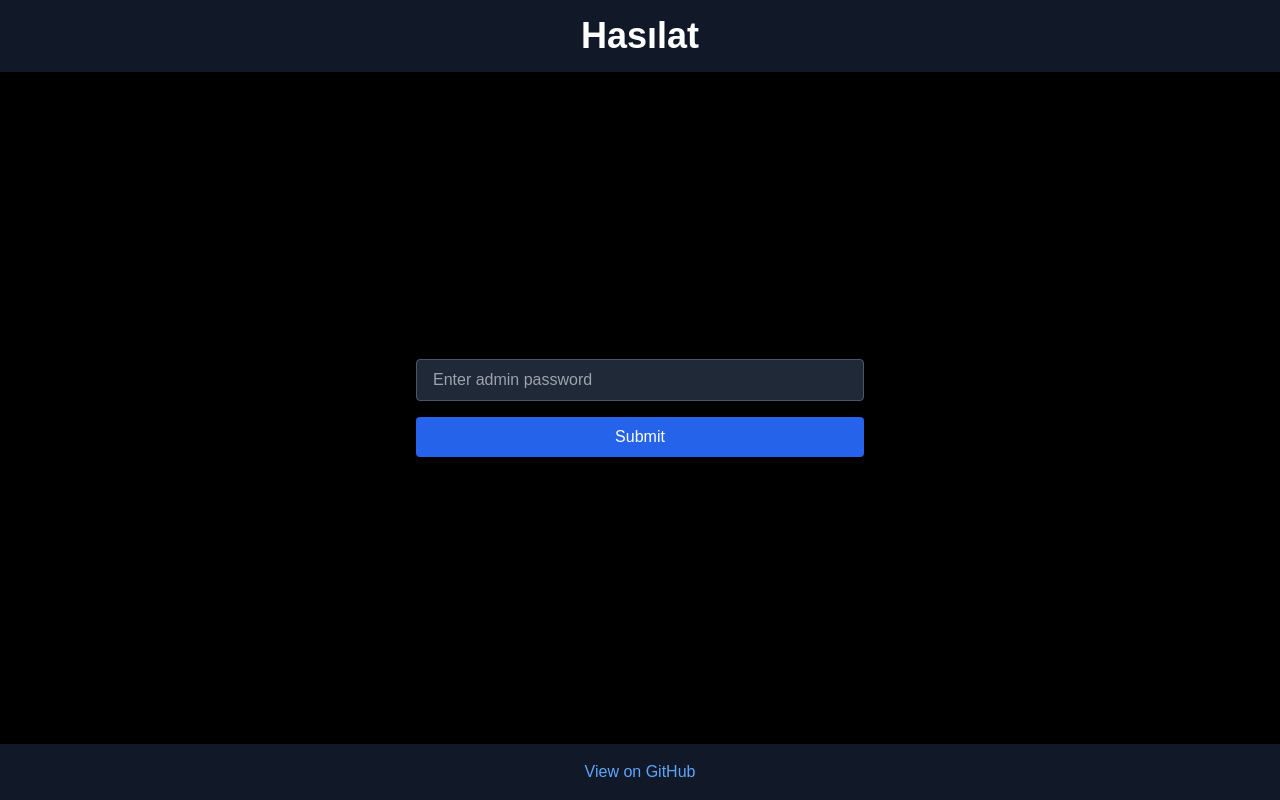
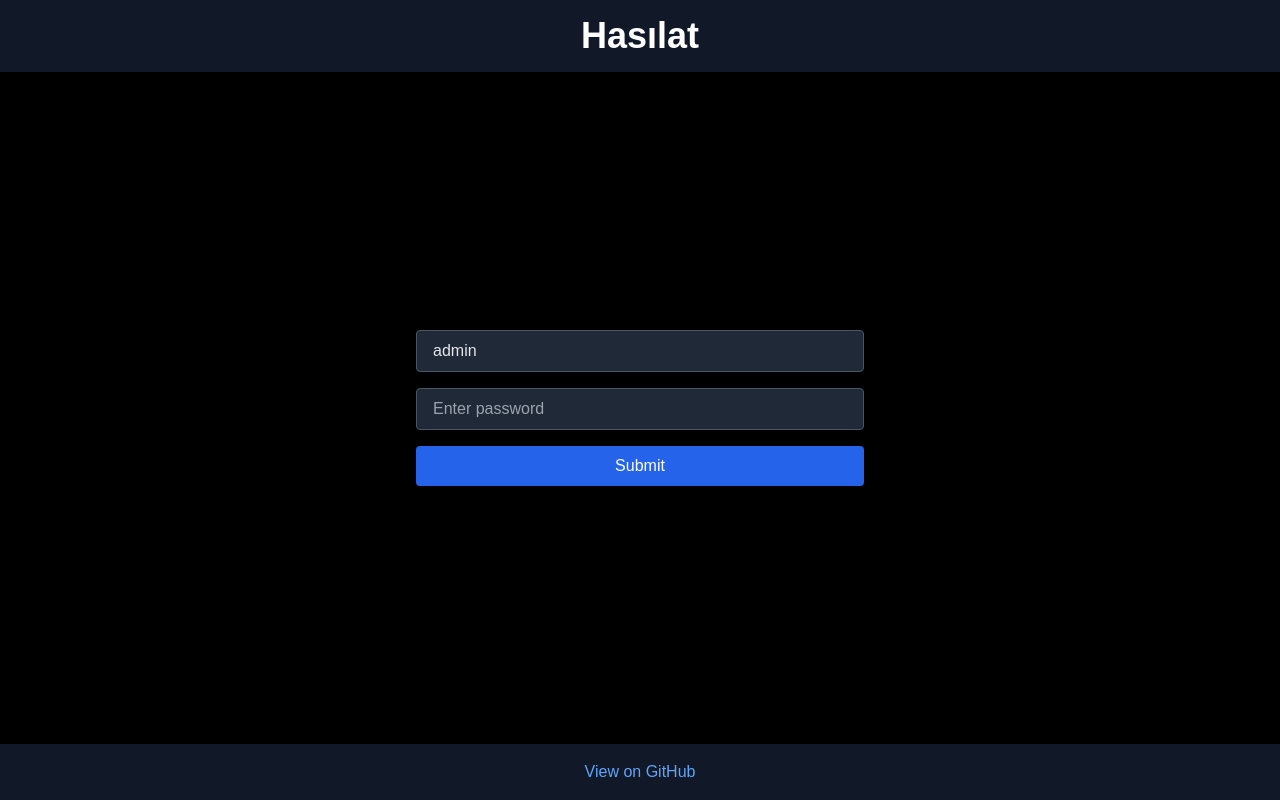
Before and after one commit to ugurkiymetli/hasilat, a Next.js app: page / in a window 1280 px wide. Built offline with nearby package versions, Linux system fonts and the light colour scheme.

Commit message:
add username input

```diff
--- a/src/app/api/auth/route.ts
+++ b/src/app/api/auth/route.ts
@@ -1,13 +1,15 @@
 import { NextResponse } from "next/server";
 
 export async function POST(request: Request) {
-  const { password } = await request.json();
+  const { username, password } = await request.json();
+  console.log({ username, password });
 
   const correctPassword = process.env.ADMIN_PASSWORD;
-  console.log({ password, correctPassword });
-  if (password === correctPassword) {
-    return NextResponse.json({ success: true });
-  } else {
-    return NextResponse.json({ success: false }, { status: 401 });
+  if (username === "admin") {
+    if (password === correctPassword) {
+      return NextResponse.json({ success: true });
+    } else {
+      return NextResponse.json({ success: false }, { status: 401 });
+    }
   }
 }
--- a/src/components/Auth/LoginForm.tsx
+++ b/src/components/Auth/LoginForm.tsx
@@ -1,10 +1,12 @@
+import { Login } from "@/types/auth";
 import React, { useState } from "react";
 
 interface LoginFormProps {
-  onLogin: (password: string) => Promise<void>;
+  onLogin: ({ username, password }: Login) => Promise<void>;
 }
 
 const LoginForm: React.FC<LoginFormProps> = ({ onLogin }) => {
+  const [username, setUsername] = useState("admin");
   const [password, setPassword] = useState("");
   const [isLoading, setIsLoading] = useState(false);
 
@@ -12,10 +14,12 @@ const LoginForm: React.FC<LoginFormProps> = ({ onLogin }) => {
     e.preventDefault();
     setIsLoading(true);
     try {
-      await onLogin(password);
+      await onLogin({ username, password });
     } catch (error) {
       console.error("Login error:", error);
-      alert("An error occurred. Please try again.");
+      alert(error);
+      setPassword("");
+      //setUsername("");
     } finally {
       setIsLoading(false);
     }
@@ -24,10 +28,18 @@ const LoginForm: React.FC<LoginFormProps> = ({ onLogin }) => {
   return (
     <form onSubmit={handleSubmit} className="flex flex-col gap-4">
       <input
+        type="text"
+        value={username}
+        onChange={(e) => setUsername(e.target.value)}
+        placeholder="Enter username"
+        className="px-4 py-2 border rounded bg-gray-800 text-gray-200 border-gray-600 focus:outline-none focus:ring-2 focus:ring-blue-500 focus:border-transparent placeholder-gray-400 cursor-not-allowed"
+        disabled
+      />
+      <input
         type="password"
         value={password}
         onChange={(e) => setPassword(e.target.value)}
-        placeholder="Enter admin password"
+        placeholder="Enter password"
         className="px-4 py-2 border rounded bg-gray-800 text-gray-200 border-gray-600 focus:outline-none focus:ring-2 focus:ring-blue-500 focus:border-transparent placeholder-gray-400"
         disabled={isLoading}
       />
--- a/src/contexts/AdminContext.tsx
+++ b/src/contexts/AdminContext.tsx
@@ -1,9 +1,10 @@
+import { Login } from "@/types/auth";
 import React, { createContext, useContext, useState, useEffect } from "react";
 
 type AdminContextValue = {
   isAdmin: boolean | null;
   isLoading: boolean;
-  login: (password: string) => Promise<void>;
+  login: (input: Login) => Promise<void>;
   logout: () => void;
 };
 
@@ -26,12 +27,12 @@ export const AdminProvider: React.FC<{ children: React.ReactNode }> = ({
     setIsLoading(false);
   }, []);
 
-  const login = async (password: string) => {
+  const login = async ({ username, password }: Login) => {
     try {
       const response = await fetch("/api/auth", {
         method: "POST",
         headers: { "Content-Type": "application/json" },
-        body: JSON.stringify({ password }),
+        body: JSON.stringify({ username: username, password: password }),
       });
 
       if (response.ok) {
--- /dev/null
+++ b/src/types/auth.ts
@@ -0,0 +1,4 @@
+export interface Login {
+  username: string;
+  password: string;
+}
```
